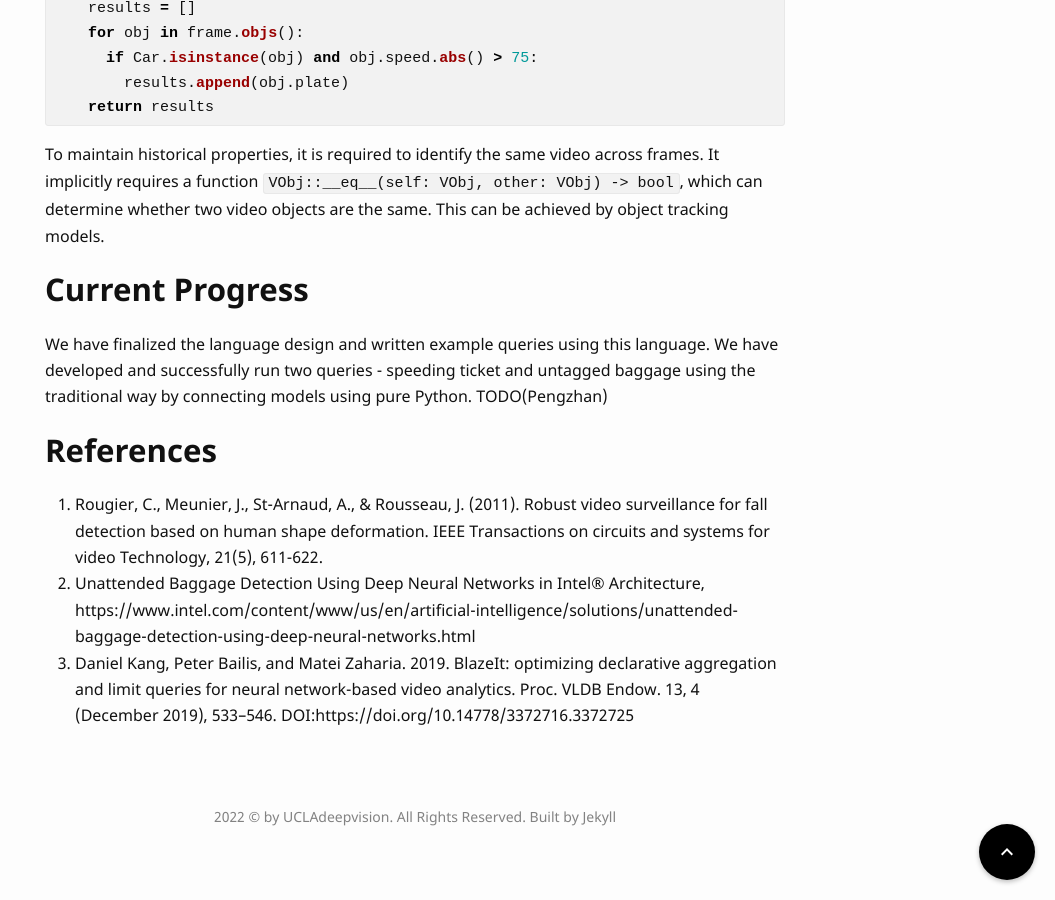
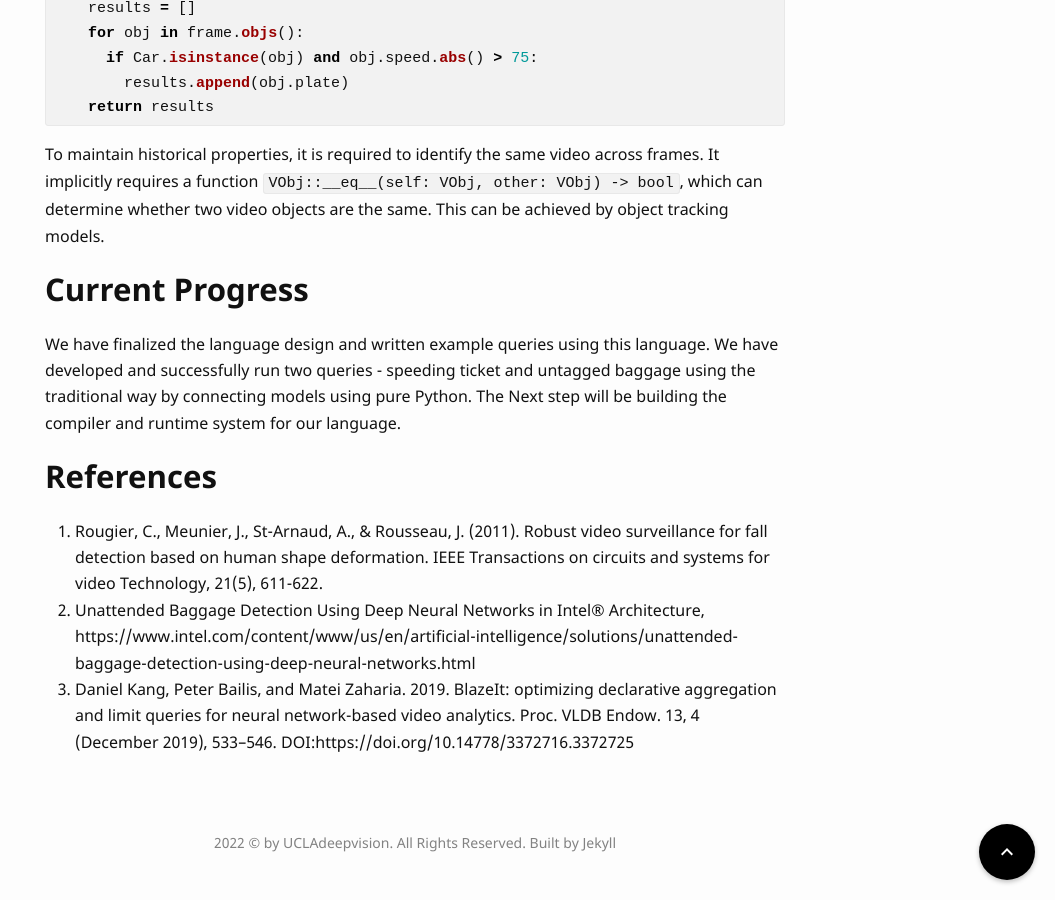
Before and after one commit to UCLAdeepvision/CS269-projects-2022spring, a Jekyll site: the page built from _posts/2022-04-24-team15-vqpy.md, in a window 1280 px wide and 900 px high, scrolled down 5037 px. Shown: the whole window, without its empty margins (225-1280 px from the left). Built offline with Jekyll 4.4.1, drawn with Linux system fonts in a browser that asks for light colours; some web fonts are replaced; comment, search, counter and statistics services are not loaded.

Commit message:
Fix progress

```diff
--- a/_posts/2022-04-24-team15-vqpy.md
+++ b/_posts/2022-04-24-team15-vqpy.md
@@ -102,8 +102,7 @@ To maintain historical properties, it is required to identify the same video acr
 
 ## Current Progress
 
-We have finalized the language design and written example queries using this language. We have developed and successfully run two queries - speeding ticket and untagged baggage using the traditional way by connecting models using pure Python.
-TODO(Pengzhan)
+We have finalized the language design and written example queries using this language. We have developed and successfully run two queries - speeding ticket and untagged baggage using the traditional way by connecting models using pure Python. The Next step will be building the compiler and runtime system for our language.
 
 ## References
 
```
